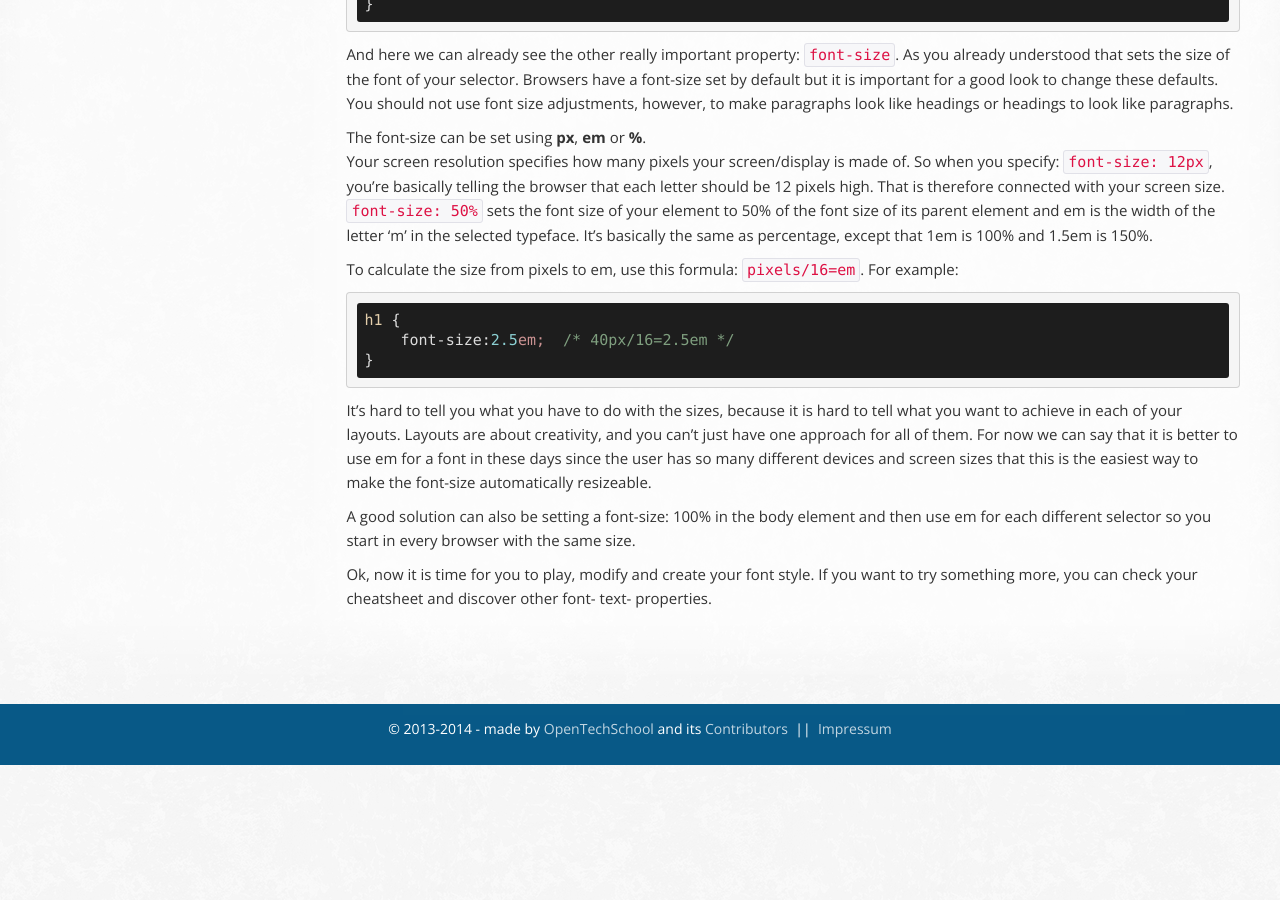
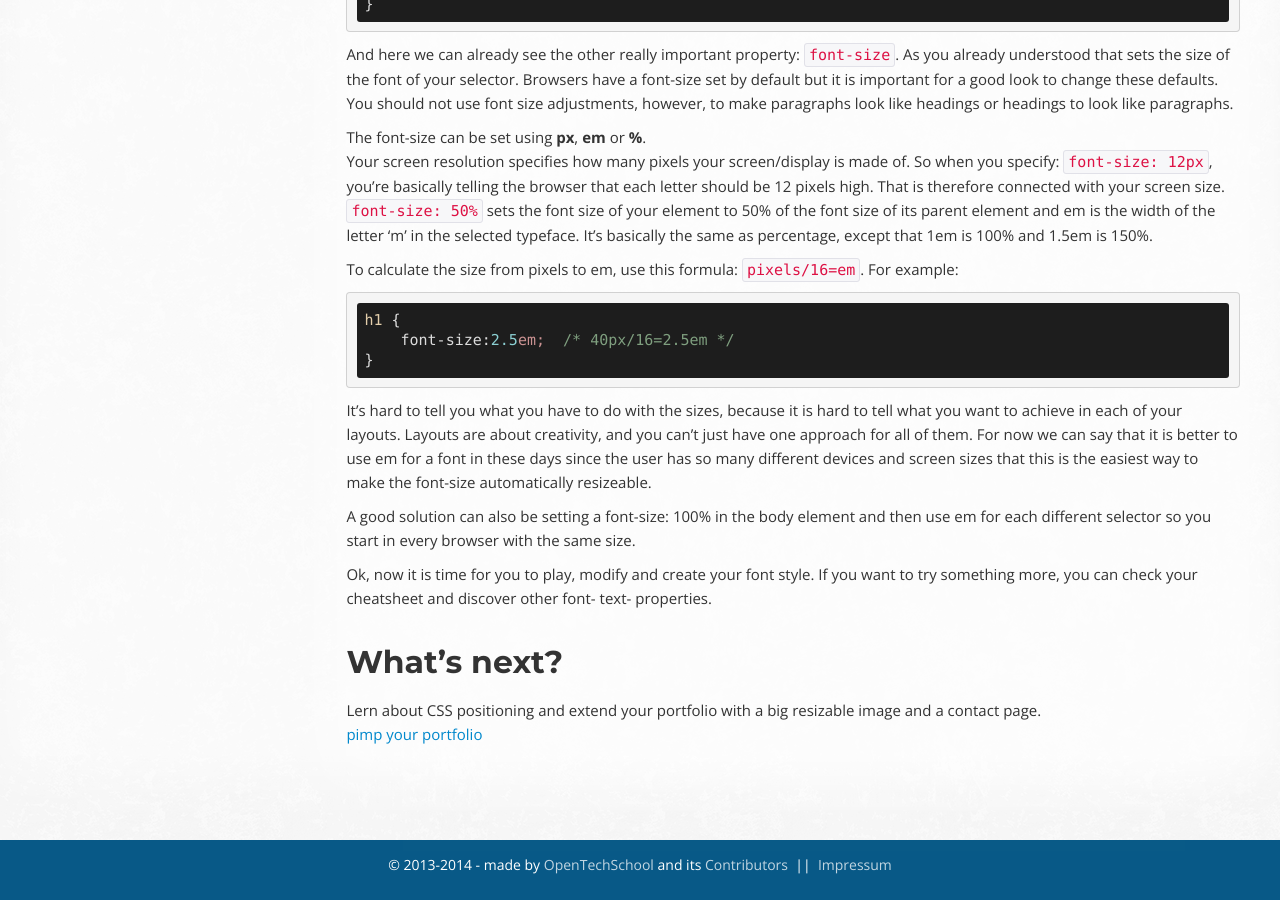
Before and after one commit to OpenTechSchool/html-css-beginners, a Jekyll site: the page built from core/portfolio.md, in a window 1280 px wide and 900 px high, scrolled down 6996 px. Built offline with Jekyll 4.4.1, drawn with Linux system fonts in a browser that asks for light colours; Markdown is read by kramdown in place of the engine named in the settings; before the commit the page ends 7761 px from its top, so only the background shows below that.

Commit message:
add link to portfolio-part-2

```diff
--- a/core/portfolio.md
+++ b/core/portfolio.md
@@ -347,3 +347,7 @@ selector so you start in every browser with the same size.
 
 Ok, now it is time for you to play, modify and create your font style.
 If you want to try something more, you can check your cheatsheet and discover other font- text- properties.
+
+##What's next?
+Lern about CSS positioning and extend your portfolio with a big resizable image and a contact page.
+[pimp your portfolio](portfolio-2.html)
```
